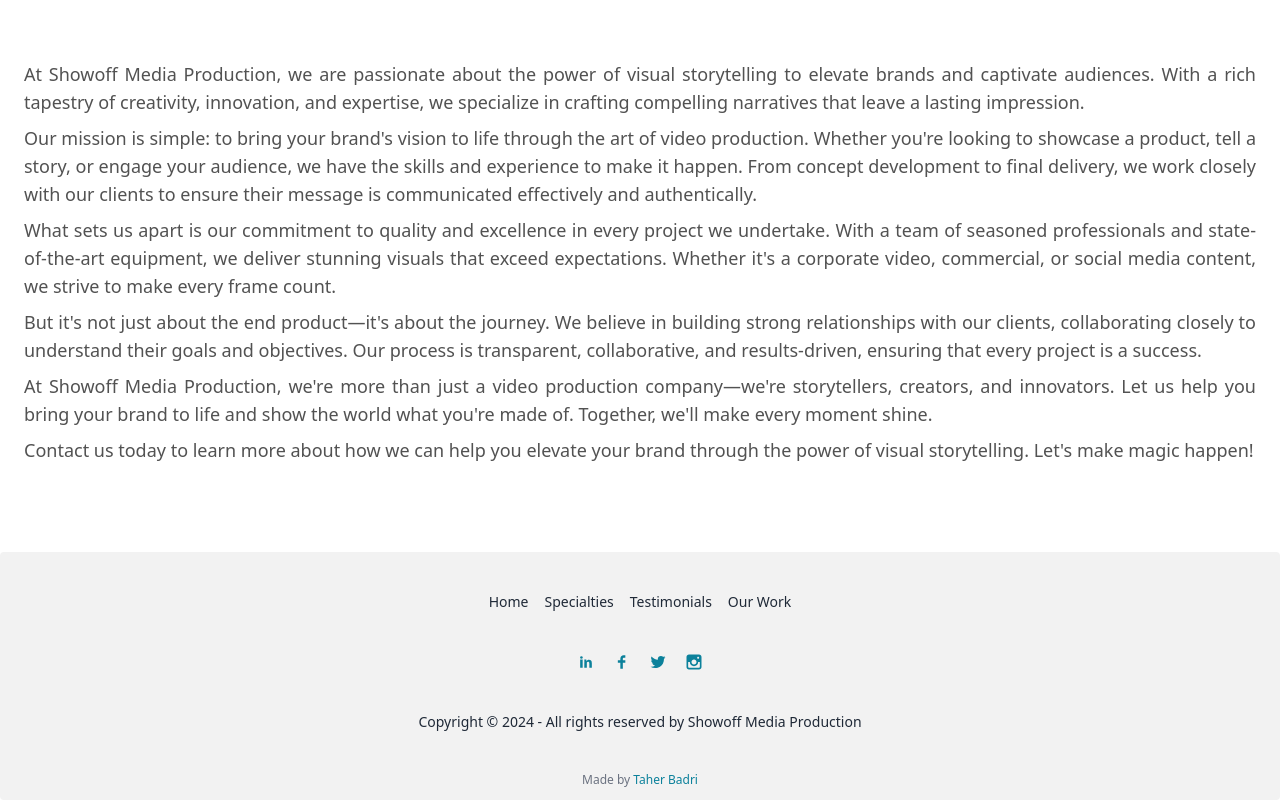
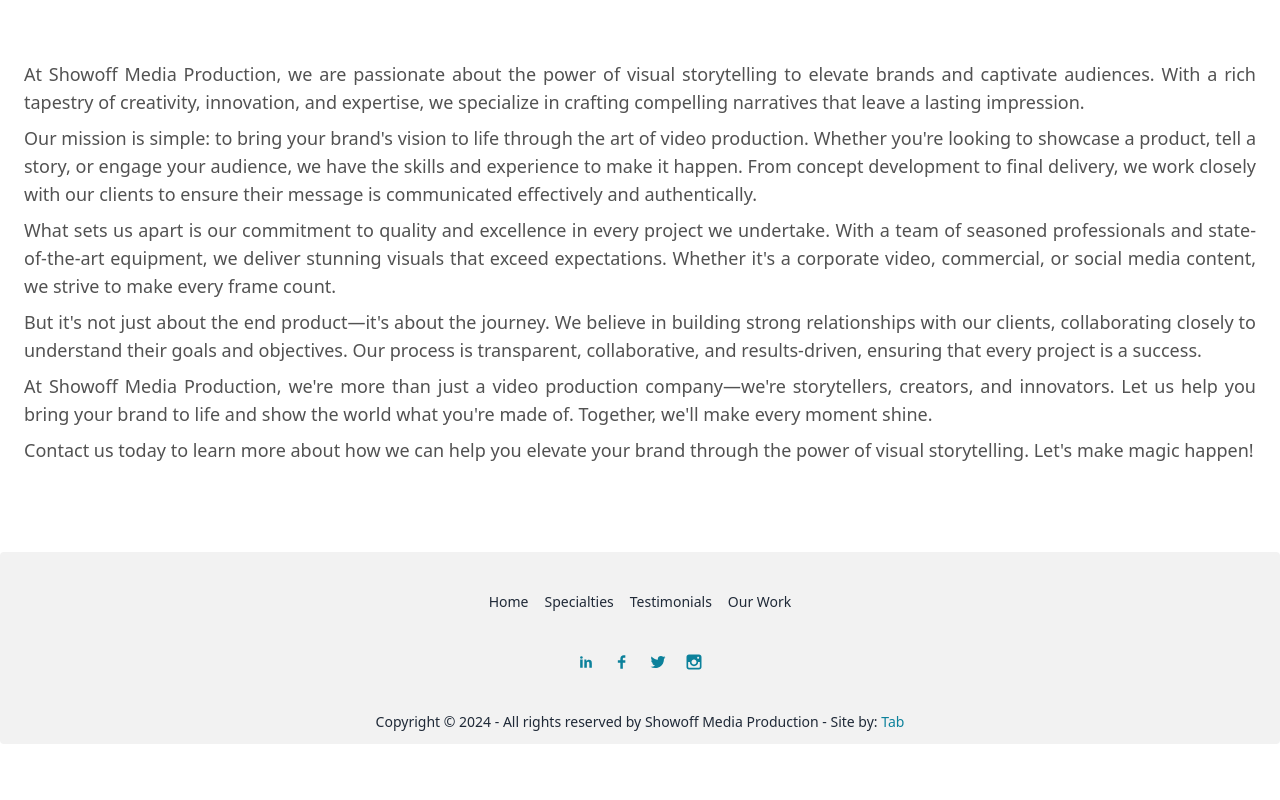
Before and after one commit to taherbadri/SMP, a React (Vite) app: page / in a window 1280 px wide. Shown: the part 1052-1852 px from the top of the page. After the commit the page ends 1796 px from the top, so only its background shows below. Built offline with nearby package versions, Linux system fonts and the light colour scheme.

Commit message:
minor bug fixes

```diff
--- a/src/components/Footer.jsx
+++ b/src/components/Footer.jsx
@@ -28,21 +28,16 @@
 			<aside>
 				<p>
 					Copyright © {new Date().getFullYear()} - All rights reserved by
-					Showoff Media Production
-				</p>
-			</aside>
-			<article>
-				<p className="text-xs text-gray-500">
-					Made by{" "}
+					Showoff Media Production - Site by:{" "}
 					<a
 						href="https://taherbadri-portfolio.vercel.app/"
 						target="_blank"
 						className="text-secondary"
 					>
-						Taher Badri
+						Tab
 					</a>
 				</p>
-			</article>
+			</aside>
 		</footer>
 	);
 };
```
